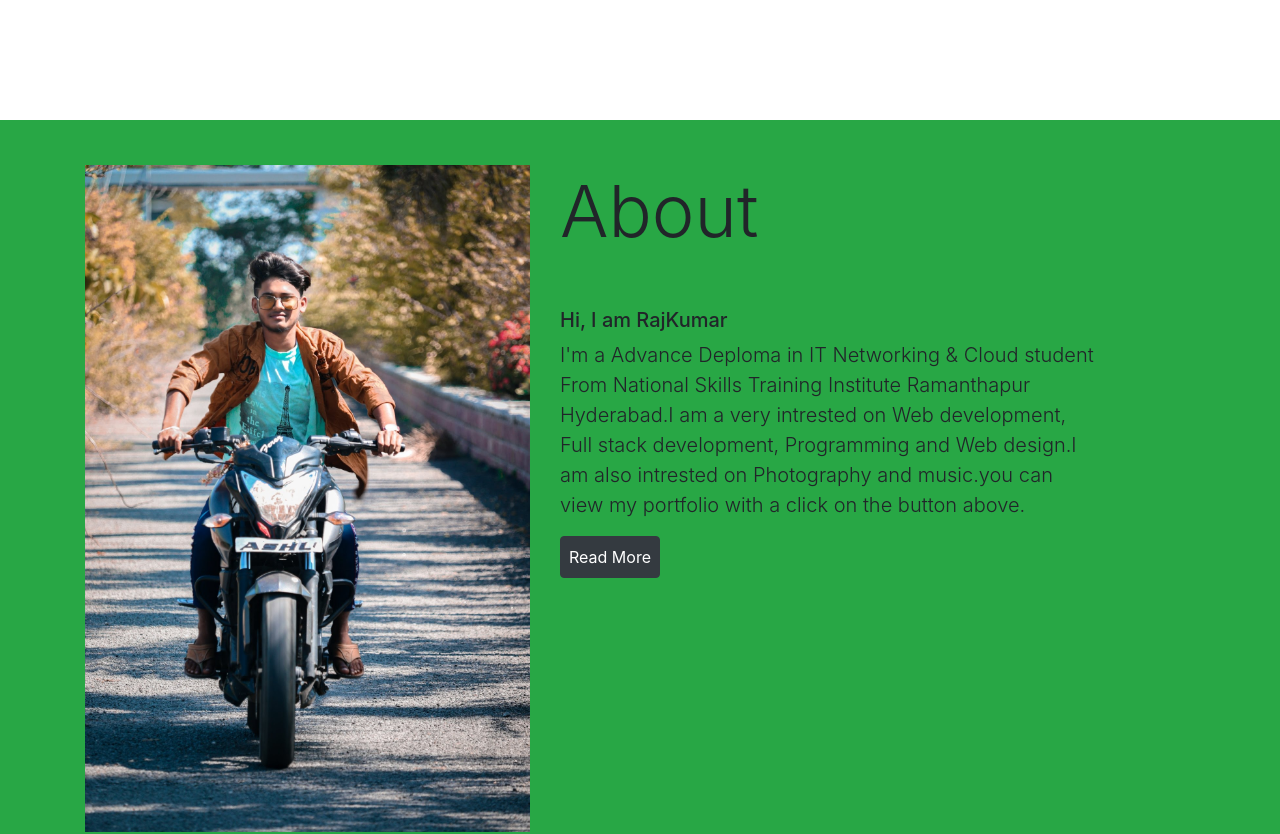
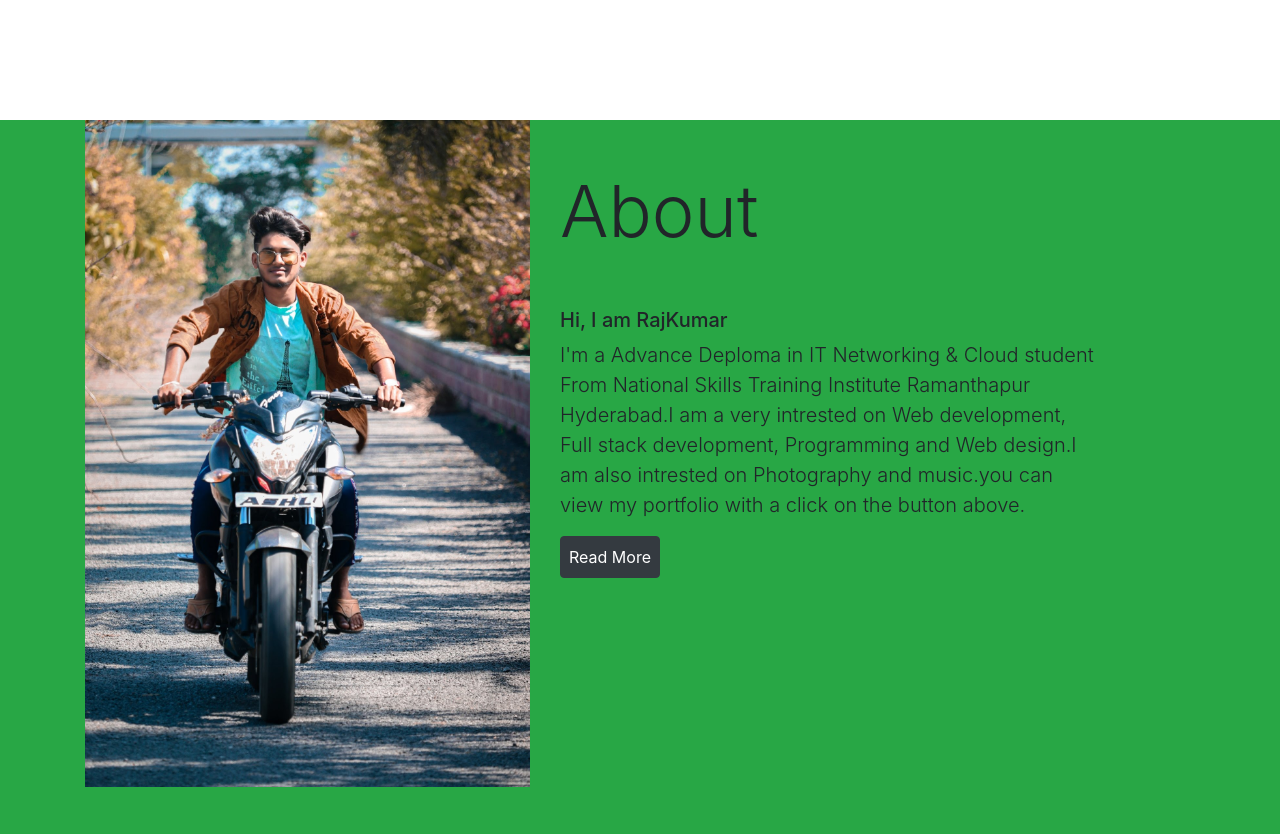
Before and after one commit to RK-733s/MinePortfolio, a plain HTML site: page index.html in a window 1280 px wide. Shown: the part 680-1514 px from the top of the page. Drawn offline with nearby package versions, Linux system fonts and the light colour scheme.

Commit message:
Update index.html

```diff
--- a/index.html
+++ b/index.html
@@ -66,7 +66,7 @@
     <div class="container">
       <div class="row">
         <div class="col-lg-5">
-          <img src="bike.jpg" alt="" class="img-fluid img-hero spacing">
+          <img src="bike.jpg" alt="" class="img-fluid img-hero">
         </div>
         <div class="col-lg-6 ">
           <h1 class="display-3 pt-5">About</h1>
```
